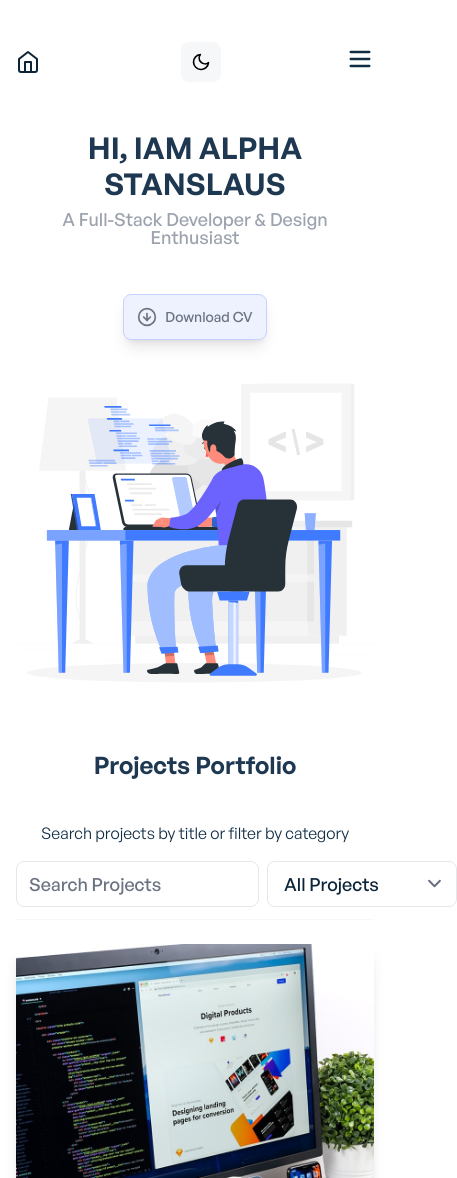
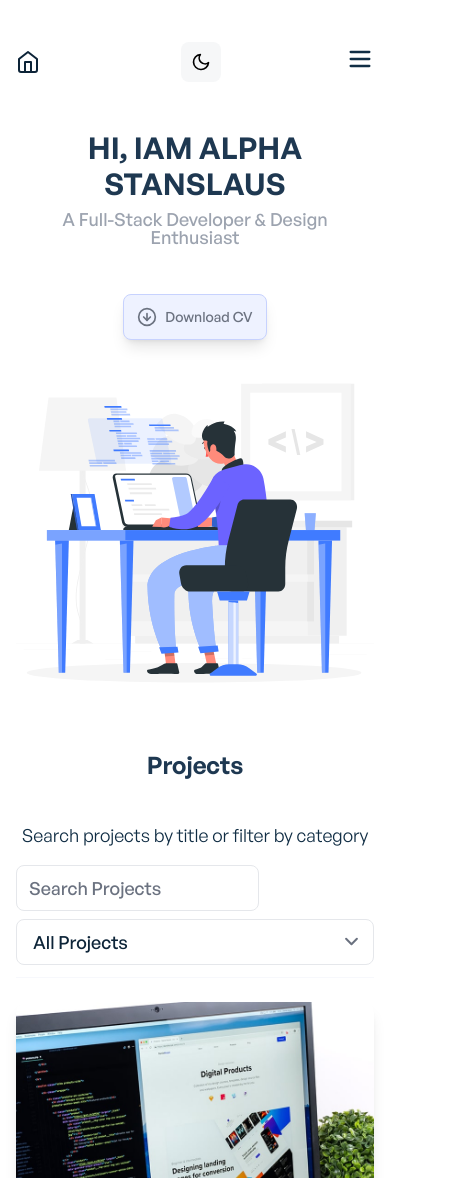
Before and after one commit to Amado-Alpha/myportfolio, a Vue app: page / in a window 390 px wide. Shown: the top 1178 px of the page, 457 px wide, since content can reach past the window. Built offline with nearby package versions, Linux system fonts and the light colour scheme; what vue-backtotop would draw is missing.

Commit message:
fixed search overflow

```diff
--- a/src/components/projects/ProjectGallery.vue
+++ b/src/components/projects/ProjectGallery.vue
@@ -1,9 +1,3 @@
-<script>
-export default {
-	props: ['projectImages'],
-};
-</script>
-
 <template>
 	<div class="grid grid-cols-1 sm:grid-cols-3 sm:gap-10 mt-12 overflow-hidden">
 		<div class="mb-10 sm:mb-0" v-for="projectImage in projectImages" :key="projectImage.id">
@@ -12,3 +6,14 @@ export default {
 		</div>
 	</div>
 </template>
+
+
+<script setup>
+// export default {
+// 	props: ['projectImages'],
+// };
+
+const props = defineProps({
+	projectImages: Object,
+})
+</script>
--- a/src/components/projects/ProjectHeader.vue
+++ b/src/components/projects/ProjectHeader.vue
@@ -1,13 +1,3 @@
-<script setup>
-
-const props = defineProps({
-	singleProjectHeader: {
-		type: String,
-		required: true
-	}
-})
-</script>
-
 <template>
 	<div class="overflow-hidden">
 		<!-- Project heading and meta info -->
@@ -29,3 +19,14 @@ const props = defineProps({
 		</div>
 	</div>
 </template>
+
+
+<script setup>
+
+const props = defineProps({
+	singleProjectHeader: {
+		type: String,
+		required: true
+	}
+})
+</script>
--- a/src/components/projects/ProjectInfo.vue
+++ b/src/components/projects/ProjectInfo.vue
@@ -40,7 +40,7 @@
 			<!-- Single project social sharing -->
 			<div>
 				<p class="font-general-medium text-2xl text-ternary-dark dark:text-ternary-light mb-2">
-					{{ projectInfo.socialSharingsHeading }}
+					{{ projectInfo?.socialSharingsHeading }}
 				</p>
 				<a :href="projectInfo?.link"
 					class="font-general-regular hover:text-blue-700 text-blue-500 dark:text-ternary-light dark:hover:text-blue-700">
@@ -51,8 +51,8 @@
 
 		<!-- Single project right section details -->
 		<div class="w-full sm:w-2/3 text-left mt-10 sm:mt-0">
-			<p class="font-general-medium text-primary-dark dark:text-primary-light text-2xl font-bold mb-7">
-				{{ projectInfo.projectDetailsHeading }}
+			<p class="font-general-medium text-primary-dark dark:text-primary-light text-2xl mb-7">
+				{{ projectInfo?.projectDetailsHeading }}
 			</p>
 			<p v-for="projectDetail in projectInfo.projectDetails" :key="projectDetail.id"
 				class="font-general-regular mb-5 text-lg text-ternary-dark dark:text-ternary-light">
--- a/src/components/projects/ProjectsGrid.vue
+++ b/src/components/projects/ProjectsGrid.vue
@@ -14,7 +14,7 @@
 			<h3 class="font-general-regular
 					text-center text-secondary-dark
 					dark:text-ternary-light
-					text-md
+					text-lg
 					sm:text-xl
 					font-normal
 					mb-4
@@ -23,6 +23,8 @@
 			</h3>
 			<div class="
 					flex
+					flex-col
+					lg:flex-row
 					justify-between
 					border-b border-primary-light
 					dark:border-secondary-dark
@@ -89,7 +91,7 @@ gsap.registerPlugin(ScrollTrigger);
 
 
 const projectsData = ref(projects);
-const projectsHeading = ref('Projects Portfolio');
+const projectsHeading = ref('Projects');
 const selectedCategory = ref('');
 const searchProject = ref('');
 
```
